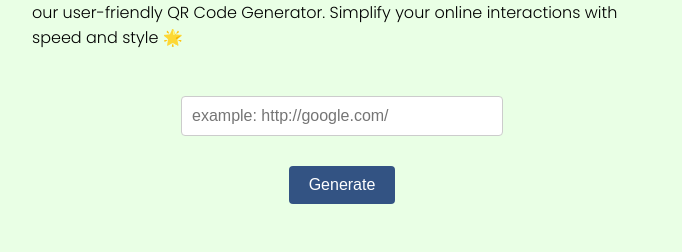
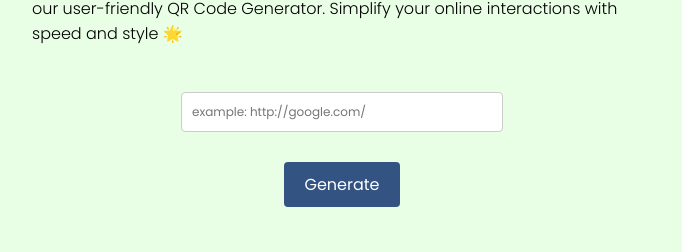
Before and after one commit to Technigo/project-custom-hooks-qr-code-generator-vite, a React (Vite) app: page / in a window 1280 px wide. Shown: the part 388-640 px from the top of the page, without its empty margins (298-980 px from the left). Built offline with nearby package versions, Linux system fonts and the light colour scheme.

Commit message:
styling for darkmode

```diff
--- a/src/index.css
+++ b/src/index.css
@@ -58,11 +58,12 @@ p {
 
 input {
   padding: 10px;
-  font-size: 16px;
+  font-size: 12px;
   border: 1px solid #ccc;
   border-radius: 4px;
   margin-bottom: 20px;
   width: 300px;
+  font-family: 'Poppins', sans-serif;
 }
 
 button {
@@ -74,6 +75,7 @@ button {
   font-size: 16px;
   cursor: pointer;
   margin: 10px;
+  font-family: 'Poppins', sans-serif;
 }
 
 button:hover {
@@ -117,6 +119,8 @@ a:hover {
   font-weight: 400;
 }
 
+
+/* Smaller screens */
 @media (max-width: 800px) {
 
   html,
@@ -126,9 +130,15 @@ a:hover {
 
 }
 
+
+/* Dark mode */
 @media (prefers-color-scheme: dark) {
   body {
     background-color: #939393;
     color: black;
   }
+
+  input {
+    background-color: #e9e9e9;
+  }
 }
```
